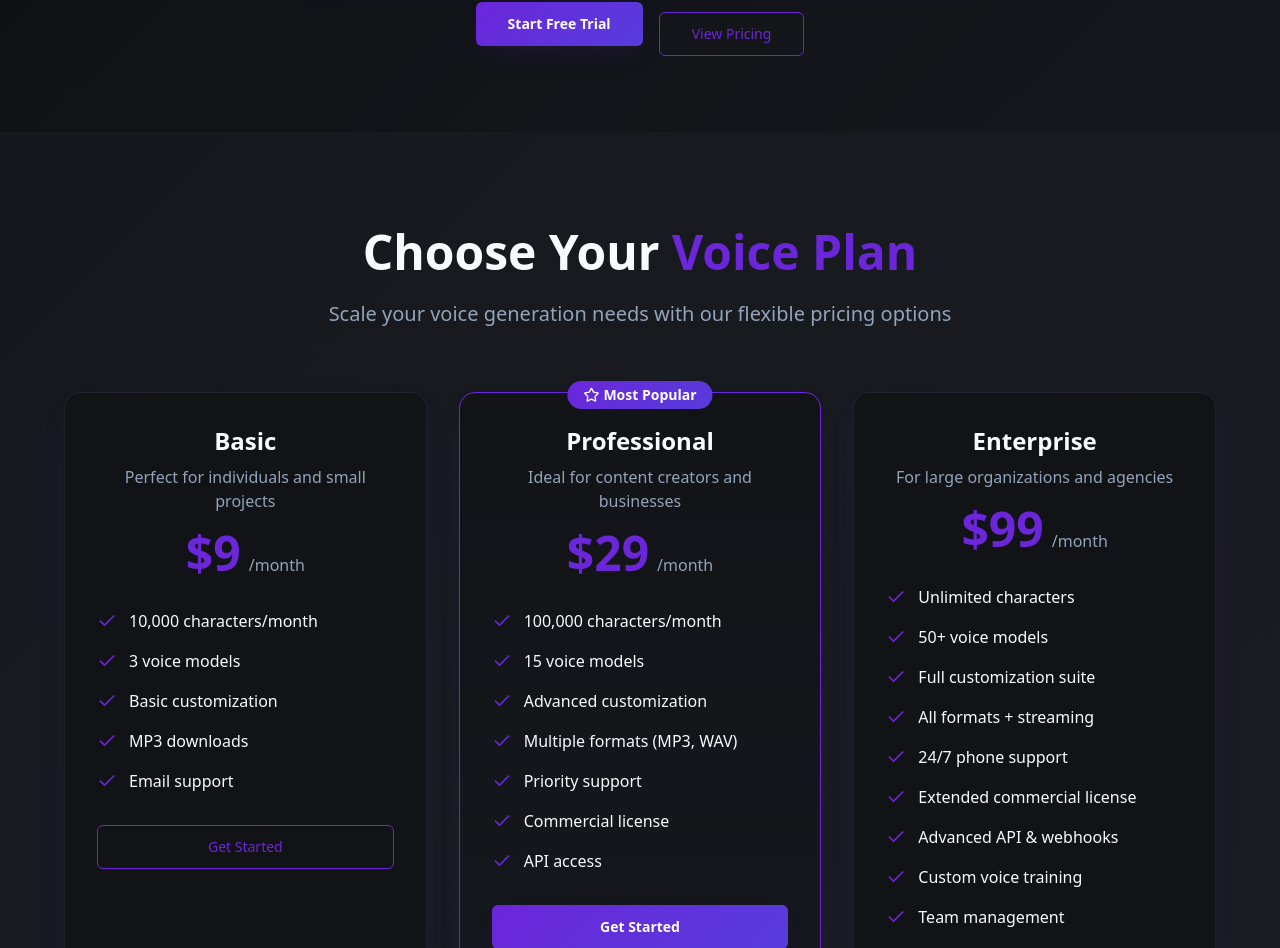
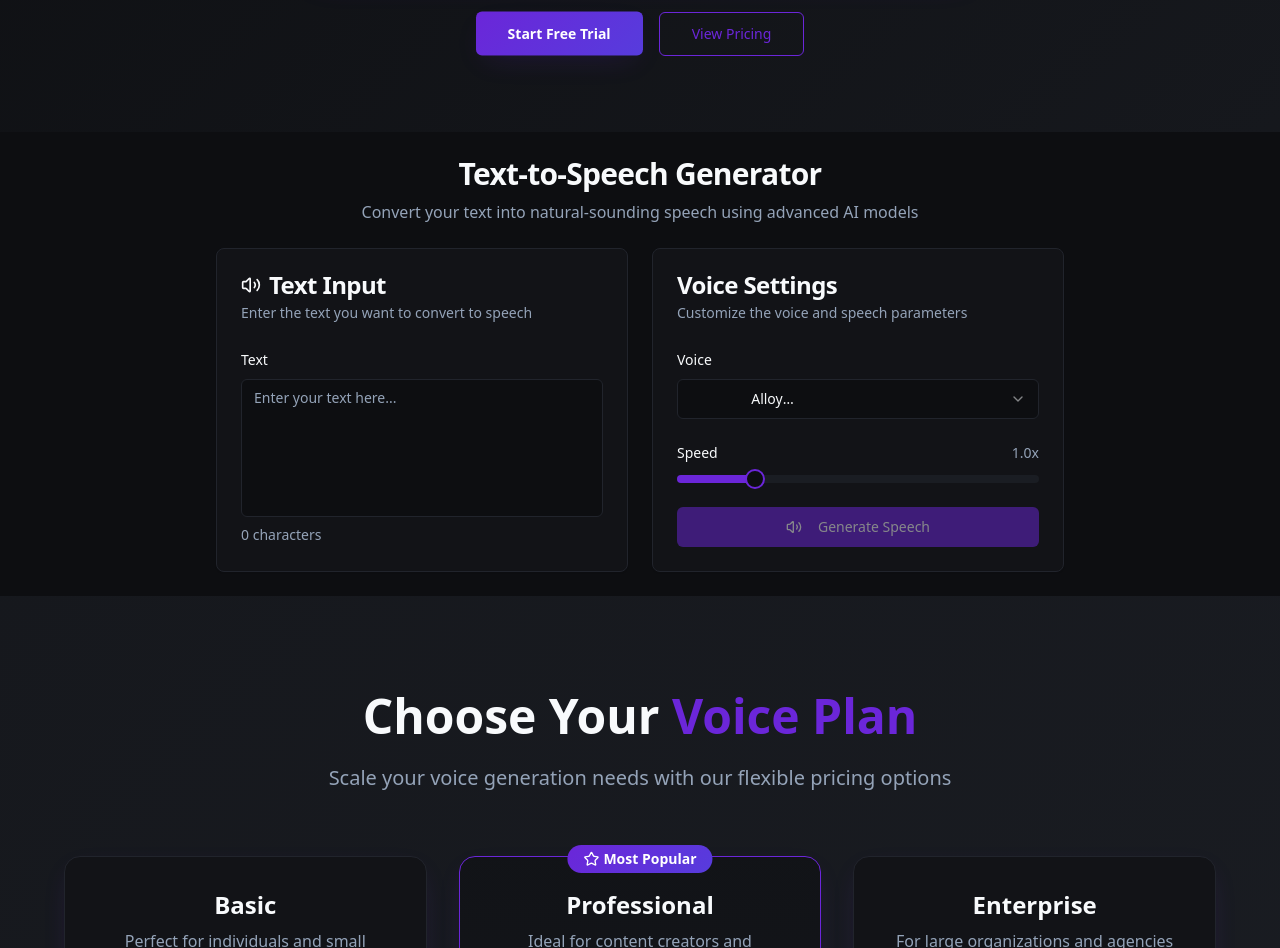
Before and after one commit to chriswilliamsn/spoken-word-engine, a React (Vite) app: page / in a window 1280 px wide. Shown: the part 668-1616 px from the top of the page. Built offline with nearby package versions, Linux system fonts and the light colour scheme.

Commit message:
Add TTS web interface
Create a web interface for TTS functionality and set up backend processing using Supabase edge functions.

```diff
--- /dev/null
+++ b/src/components/TTSInterface.tsx
@@ -0,0 +1,251 @@
+import { useState } from 'react';
+import { Button } from '@/components/ui/button';
+import { Textarea } from '@/components/ui/textarea';
+import { Card, CardContent, CardDescription, CardHeader, CardTitle } from '@/components/ui/card';
+import { Label } from '@/components/ui/label';
+import { Select, SelectContent, SelectItem, SelectTrigger, SelectValue } from '@/components/ui/select';
+import { Slider } from '@/components/ui/slider';
+import { Play, Pause, Download, Volume2, Loader2 } from 'lucide-react';
+import { supabase } from '@/integrations/supabase/client';
+import { toast } from 'sonner';
+
+const voices = [
+  { id: 'alloy', name: 'Alloy', description: 'Neutral, balanced voice' },
+  { id: 'echo', name: 'Echo', description: 'Clear, articulate voice' },
+  { id: 'fable', name: 'Fable', description: 'Warm, expressive voice' },
+  { id: 'onyx', name: 'Onyx', description: 'Deep, rich voice' },
+  { id: 'nova', name: 'Nova', description: 'Bright, energetic voice' },
+  { id: 'shimmer', name: 'Shimmer', description: 'Soft, gentle voice' },
+];
+
+export default function TTSInterface() {
+  const [text, setText] = useState('');
+  const [selectedVoice, setSelectedVoice] = useState('alloy');
+  const [speed, setSpeed] = useState([1.0]);
+  const [isGenerating, setIsGenerating] = useState(false);
+  const [audioUrl, setAudioUrl] = useState<string | null>(null);
+  const [isPlaying, setIsPlaying] = useState(false);
+  const [currentAudio, setCurrentAudio] = useState<HTMLAudioElement | null>(null);
+
+  const generateSpeech = async () => {
+    if (!text.trim()) {
+      toast.error('Please enter some text to convert to speech');
+      return;
+    }
+
+    setIsGenerating(true);
+
+    try {
+      const { data, error } = await supabase.functions.invoke('text-to-speech', {
+        body: {
+          text: text.trim(),
+          voice: selectedVoice,
+          speed: speed[0],
+        },
+      });
+
+      if (error) {
+        throw new Error(error.message || 'Failed to generate speech');
+      }
+
+      if (data.audioContent) {
+        // Create audio URL from base64 data
+        const audioBlob = new Blob(
+          [Uint8Array.from(atob(data.audioContent), c => c.charCodeAt(0))],
+          { type: 'audio/mpeg' }
+        );
+        const url = URL.createObjectURL(audioBlob);
+        setAudioUrl(url);
+        toast.success('Speech generated successfully!');
+      }
+    } catch (error) {
+      console.error('TTS error:', error);
+      toast.error(error instanceof Error ? error.message : 'Failed to generate speech');
+    } finally {
+      setIsGenerating(false);
+    }
+  };
+
+  const playAudio = () => {
+    if (!audioUrl) return;
+
+    if (currentAudio) {
+      currentAudio.pause();
+      setCurrentAudio(null);
+    }
+
+    const audio = new Audio(audioUrl);
+    audio.onplay = () => setIsPlaying(true);
+    audio.onpause = () => setIsPlaying(false);
+    audio.onended = () => {
+      setIsPlaying(false);
+      setCurrentAudio(null);
+    };
+
+    setCurrentAudio(audio);
+    audio.play();
+  };
+
+  const pauseAudio = () => {
+    if (currentAudio) {
+      currentAudio.pause();
+    }
+  };
+
+  const downloadAudio = () => {
+    if (!audioUrl) return;
+
+    const link = document.createElement('a');
+    link.href = audioUrl;
+    link.download = `tts-audio-${Date.now()}.mp3`;
+    document.body.appendChild(link);
+    link.click();
+    document.body.removeChild(link);
+  };
+
+  return (
+    <div className="max-w-4xl mx-auto p-6 space-y-6">
+      <div className="text-center space-y-2">
+        <h1 className="text-3xl font-bold tracking-tight">Text-to-Speech Generator</h1>
+        <p className="text-muted-foreground">
+          Convert your text into natural-sounding speech using advanced AI models
+        </p>
+      </div>
+
+      <div className="grid gap-6 md:grid-cols-2">
+        {/* Input Section */}
+        <Card>
+          <CardHeader>
+            <CardTitle className="flex items-center gap-2">
+              <Volume2 className="h-5 w-5" />
+              Text Input
+            </CardTitle>
+            <CardDescription>
+              Enter the text you want to convert to speech
+            </CardDescription>
+          </CardHeader>
+          <CardContent className="space-y-4">
+            <div className="space-y-2">
+              <Label htmlFor="text-input">Text</Label>
+              <Textarea
+                id="text-input"
+                placeholder="Enter your text here..."
+                value={text}
+                onChange={(e) => setText(e.target.value)}
+                rows={6}
+                className="resize-none"
+              />
+              <p className="text-sm text-muted-foreground">
+                {text.length} characters
+              </p>
+            </div>
+          </CardContent>
+        </Card>
+
+        {/* Settings Section */}
+        <Card>
+          <CardHeader>
+            <CardTitle>Voice Settings</CardTitle>
+            <CardDescription>
+              Customize the voice and speech parameters
+            </CardDescription>
+          </CardHeader>
+          <CardContent className="space-y-6">
+            <div className="space-y-2">
+              <Label htmlFor="voice-select">Voice</Label>
+              <Select value={selectedVoice} onValueChange={setSelectedVoice}>
+                <SelectTrigger>
+                  <SelectValue placeholder="Select a voice" />
+                </SelectTrigger>
+                <SelectContent>
+                  {voices.map((voice) => (
+                    <SelectItem key={voice.id} value={voice.id}>
+                      <div>
+                        <div className="font-medium">{voice.name}</div>
+                        <div className="text-sm text-muted-foreground">
+                          {voice.description}
+                        </div>
+                      </div>
+                    </SelectItem>
+                  ))}
+                </SelectContent>
+              </Select>
+            </div>
+
+            <div className="space-y-3">
+              <div className="flex items-center justify-between">
+                <Label htmlFor="speed-slider">Speed</Label>
+                <span className="text-sm text-muted-foreground">
+                  {speed[0].toFixed(1)}x
+                </span>
+              </div>
+              <Slider
+                id="speed-slider"
+                value={speed}
+                onValueChange={setSpeed}
+                min={0.25}
+                max={4.0}
+                step={0.25}
+                className="w-full"
+              />
+            </div>
+
+            <Button
+              onClick={generateSpeech}
+              disabled={isGenerating || !text.trim()}
+              className="w-full"
+            >
+              {isGenerating ? (
+                <>
+                  <Loader2 className="mr-2 h-4 w-4 animate-spin" />
+                  Generating Speech...
+                </>
+              ) : (
+                <>
+                  <Volume2 className="mr-2 h-4 w-4" />
+                  Generate Speech
+                </>
+              )}
+            </Button>
+          </CardContent>
+        </Card>
+      </div>
+
+      {/* Audio Player Section */}
+      {audioUrl && (
+        <Card>
+          <CardHeader>
+            <CardTitle>Generated Audio</CardTitle>
+            <CardDescription>
+              Play, pause, or download your generated speech
+            </CardDescription>
+          </CardHeader>
+          <CardContent>
+            <div className="flex items-center gap-4">
+              <Button
+                variant="outline"
+                size="icon"
+                onClick={isPlaying ? pauseAudio : playAudio}
+              >
+                {isPlaying ? (
+                  <Pause className="h-4 w-4" />
+                ) : (
+                  <Play className="h-4 w-4" />
+                )}
+              </Button>
+
+              <Button
+                variant="outline"
+                onClick={downloadAudio}
+                className="flex-1"
+              >
+                <Download className="mr-2 h-4 w-4" />
+                Download MP3
+              </Button>
+            </div>
+          </CardContent>
+        </Card>
+      )}
+    </div>
+  );
+}
--- a/src/pages/Index.tsx
+++ b/src/pages/Index.tsx
@@ -2,12 +2,14 @@ import Navbar from "@/components/Navbar";
 import HeroSection from "@/components/HeroSection";
 import PricingSection from "@/components/PricingSection";
 import Footer from "@/components/Footer";
+import TTSInterface from "@/components/TTSInterface";
 
 const Index = () => {
   return (
     <div className="min-h-screen bg-background">
       <Navbar />
       <HeroSection />
+      <TTSInterface />
       <PricingSection />
       <Footer />
     </div>
--- /dev/null
+++ b/src/pages/TTS.tsx
@@ -0,0 +1,17 @@
+import TTSInterface from "@/components/TTSInterface";
+import Navbar from "@/components/Navbar";
+import Footer from "@/components/Footer";
+
+const TTS = () => {
+  return (
+    <div className="min-h-screen bg-gradient-to-b from-background to-muted">
+      <Navbar />
+      <main className="pt-20 pb-12">
+        <TTSInterface />
+      </main>
+      <Footer />
+    </div>
+  );
+};
+
+export default TTS;
```
Also changed, not shown: 2 other files (tests, documents, lock files or other folders).
